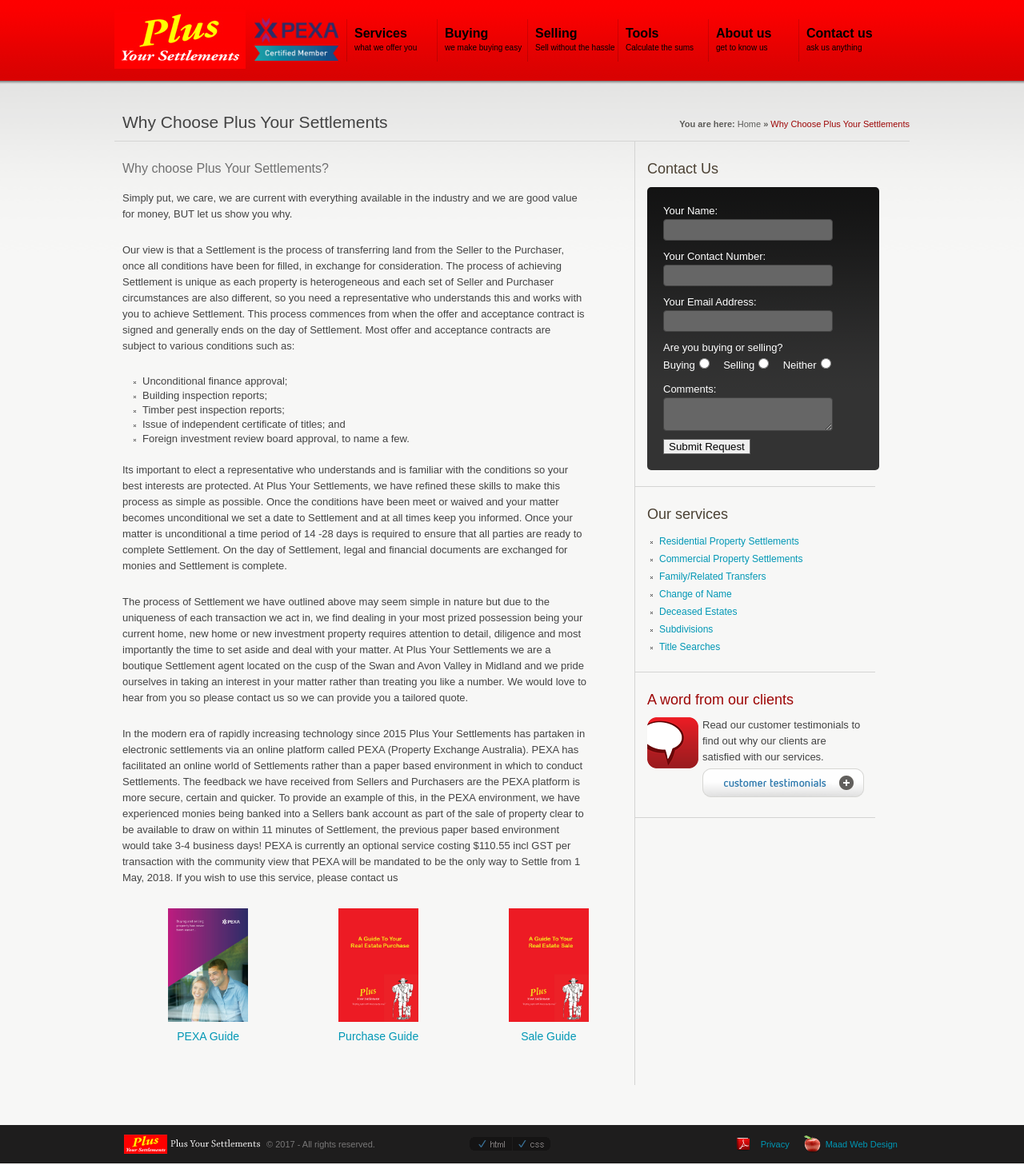
After one commit to MattHealy/plusyoursettlements.com.au, a PHP site: page /why-choose-us in a window 1280 px wide. The commit adds this page. Shown: the whole page at 80% size. Run offline with PHP 8.4, Linux system fonts and the light colour scheme; data that the repository does not hold is empty.

Commit message:
Add why choose us page

```diff
--- a/css/style.css
+++ b/css/style.css
@@ -1414,4 +1414,12 @@
 	margin-bottom:5px;
 }
 
+div.resources {
+	font-size: 14px;
+}
+
+div.resources img {
+	margin-bottom: 10px;
+}
+
 /* End Contact Form */
--- a/head.php
+++ b/head.php
@@ -1,5 +1,5 @@
 <?php
- $cachebuster = '201711271022';
+ $cachebuster = '201712112107';
 
  $page = substr($_SERVER['REQUEST_URI'], 1);
 
--- a/index.php
+++ b/index.php
@@ -140,7 +140,7 @@
 		<p><img src="images/img-reason-confusion.png" alt="We make things simple" width="64" height="64" style="margin-right:5px;" />We take the confusion out of the settlement process.</p>
 
 
-	<p><a href="/services" class="button" title="read all the reasons to work with us"><img src="images/but-readall-reasons-en.gif" alt="read all the reasons to work with us" /><span>read all the reasons to work with us</span></a></p>
+	<p><a href="/why-choose-us" class="button" title="read all the reasons to work with us"><img src="images/but-readall-reasons-en.gif" alt="read all the reasons to work with us" /><span>read all the reasons to work with us</span></a></p>
 
 </div>
 
--- /dev/null
+++ b/why.php
@@ -0,0 +1,71 @@
+<?php $pagetitle = 'Why Choose Us' ?>
+<?php require_once('head.php') ?>
+
+		<div id="primaryContent">
+			<div class="content">
+				<div class="pageTop">
+					<div class="pageTitle">
+						<h1>Why Choose Plus Your Settlements</h1>
+					</div>
+					<div class="breadCrumbs">
+						You are here: <a href="/" title="Home">Home</a>
+
+						&raquo;&nbsp;<span class="active">Why Choose Plus Your Settlements</span>
+
+					</div>
+					<div class="clearer"></div>
+				</div>
+
+				<div class="left">
+
+					<p class="intro-text">Why choose Plus Your Settlements?</p>
+
+                                        <p>Simply put, we care, we are current with everything available in the industry and we are good value for money, BUT let us show you why.</p>
+
+                                        <p>Our view is that a Settlement is the process of transferring land from the Seller to the Purchaser, once all conditions have been for filled, in exchange for consideration.  The process of achieving Settlement is unique as each property is heterogeneous and each set of Seller and Purchaser circumstances are also different, so you need a representative who understands this and works with you to achieve Settlement. This process commences from when the offer and acceptance contract is signed and generally ends on the day of Settlement.  Most offer and acceptance contracts are subject to various conditions such as:</p>
+
+                                        <ul>
+                                           <li>Unconditional finance approval;</li>
+                                           <li>Building inspection reports;</li>
+                                           <li>Timber pest inspection reports;</li>
+                                           <li>Issue of independent certificate of titles; and</li>
+                                           <li>Foreign investment review board approval, to name a few.</li>
+                                        </ul>
+
+                                        <p>Its important to elect a representative who understands and is familiar with the conditions so your best interests are protected. At  Plus Your Settlements, we have refined these skills to make this process as simple as possible. Once the conditions have been meet or waived and your matter becomes unconditional we set a date to Settlement and at all times keep you informed. Once your matter is unconditional a time period of 14 -28 days is required to ensure that all parties are ready to complete Settlement. On the day of Settlement, legal and financial documents are exchanged for monies and Settlement is complete.</p>
+
+                                        <p>The process of Settlement we have outlined above may seem simple in nature but due to the uniqueness of each transaction we act in, we find dealing in your most prized possession being your current home, new home or new investment property requires attention to detail, diligence and most importantly the time to set aside and deal with your matter. At Plus Your Settlements we are a boutique Settlement agent located on the cusp of the Swan and Avon Valley in Midland and we pride ourselves in taking an interest in your matter rather than treating you like a number.  We would love to hear from you so please contact us so we can provide you a tailored quote.</p>
+
+                                        <p>In the modern era of rapidly increasing technology since 2015 Plus Your Settlements has partaken in electronic settlements via an online platform called PEXA (Property Exchange Australia).  PEXA has facilitated an online world of Settlements rather than a paper based environment in which to conduct Settlements. The feedback we have received from Sellers and Purchasers are the PEXA platform is more secure, certain and quicker.  To provide an example of this, in the PEXA environment, we have experienced monies being banked into a Sellers bank account as part of the sale of property clear to be available to draw on within 11 minutes of Settlement, the previous paper based environment would take 3-4 business days! PEXA is currently an optional service costing $110.55 incl GST per transaction with the community view that PEXA will be mandated to be the only way to Settle from 1 May, 2018.   If you wish to use this service, please contact us</p>
+
+                                        <div class="resources">
+                                        <table width="100%">
+                                         <tr>
+                                          <td align="center">
+                                           <a href="/files/PEXA_Buyer_Seller_A4_Digital_FA new.pdf" target="_blank">
+                                            <img src="/images/thumbnail_pexa.jpg" width="100" alt="PEXA Guide" /><br />PEXA Guide
+                                           </a>
+                                          </td>
+                                          <td align="center">
+                                           <a href="/files/Plus Your Settlements - A Guide to Your Real Estate_ Purchase.pdf" target="_blank">
+                                            <img src="/images/thumbnail_purchase.jpg" width="100" alt="Purchase Guide" /><br />Purchase Guide
+                                           </a>
+                                          </td>
+                                          <td align="center">
+                                           <a href="/files/Plus Your Settlements - A Guide to Your Real Estate Sale.pdf" target="_blank">
+                                            <img src="/images/thumbnail_sale.jpg" width="100" alt="Sale Guide" /><br />Sale Guide
+                                           </a>
+                                          </td>
+                                         </tr>
+                                        </table>
+                                        </div>
+
+				</div>
+
+<?php require_once('sidebar.php') ?>
+
+			</div>
+		</div>
+		</div>
+
+<?php require_once('tail.php') ?>
```
Also changed, not shown: .htaccess, images/thumbnail_pexa.jpg (added), images/thumbnail_purchase.jpg (added), images/thumbnail_sale.jpg (added), 3 other files.
